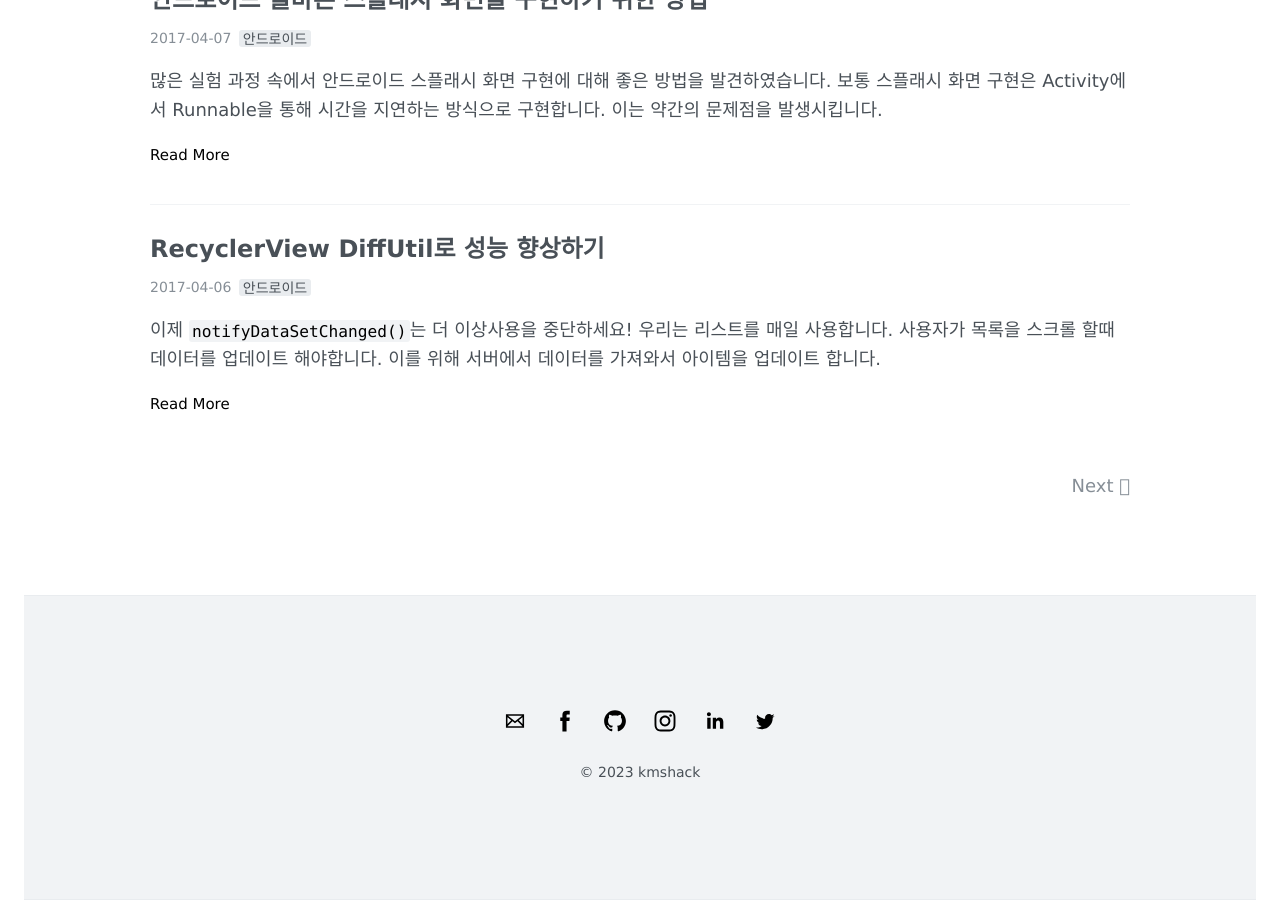
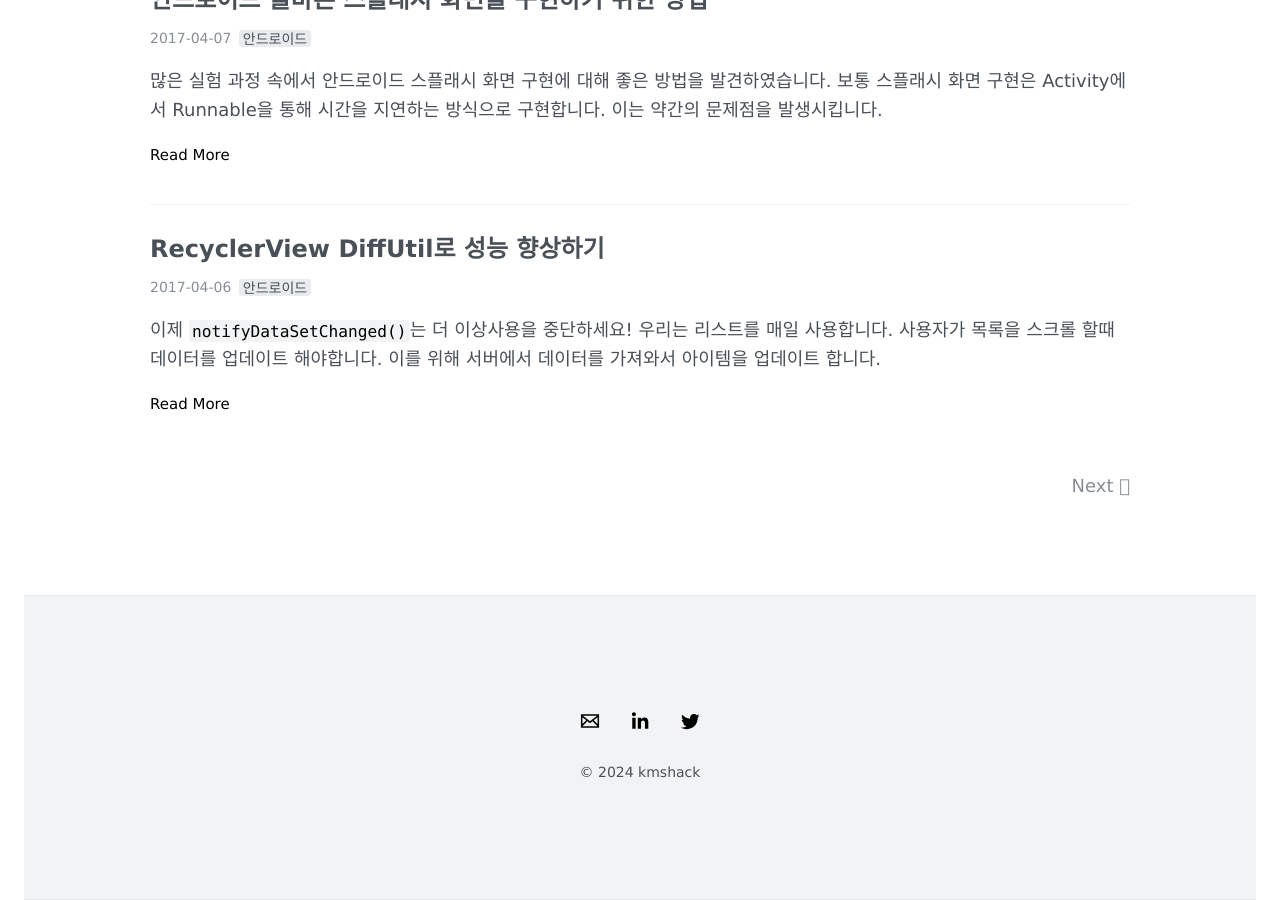
Before and after one commit to kmshack/blog.kmshack.kr, a Jekyll site: the page built from index.html, in a window 1280 px wide and 900 px high, scrolled down 3734 px. Built offline with Jekyll 4.4.1, drawn with Linux system fonts in a browser that asks for light colours; the list of posts is cut into pages by our own code; part of the change alters nothing that is shown.

Commit message:
config update

```diff
--- a/_config.yml
+++ b/_config.yml
@@ -36,11 +36,11 @@ footer-links:
   behance:
   dribbble:
   email: kmshack@naver.com
-  facebook: kmshack
+  facebook:
   flickr:
-  github: kmshack
+  github:
   googleplus: # anything in your profile username that comes after plus.google.com/
-  instagram: kmshack
+  instagram:
   linkedin: kmshack
   pinterest:
   rss: # just type anything here for a working RSS icon
@@ -50,7 +50,7 @@ footer-links:
   youtube: # channel/<your_long_string> or user/<user-name>
 
 # Text under the icons in footer
-footer-text: © 2023 kmshack
+footer-text: © 2024 kmshack
 
 # Enter your Disqus shortname (not your username) to enable commenting on posts
 # You can find your shortname on the Settings page of your Disqus account
```
